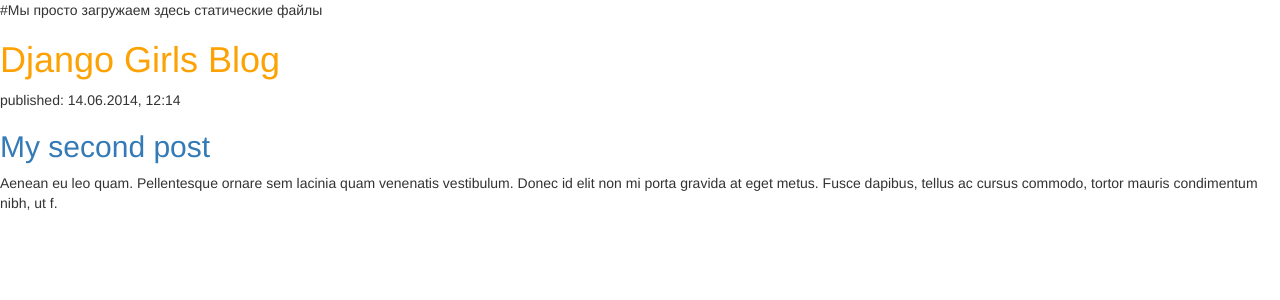
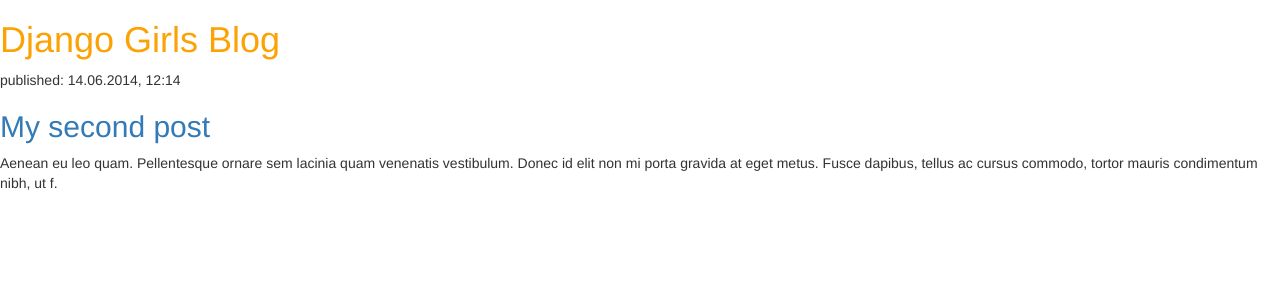
Before and after one commit to silverXraven/my-first-blog, a Django app: page / in a window 1280 px wide. Shown: the top 300 px of the page. Run offline with Django 3.2, Linux system fonts and the light colour scheme; data that the repository does not hold is empty; some libraries are stand-ins or nearby versions.

Commit message:
Css часть 3

```diff
--- a/blog/templates/blog/post_list.html
+++ b/blog/templates/blog/post_list.html
@@ -2,7 +2,8 @@
 <!DOCTYPE html>
 <html>
     <head>
-        <link rel="stylesheet" href="{% static 'css/blog.css' %}">#Мы просто загружаем здесь статические файлы
+        <link rel="stylesheet" href="{% static 'css/blog.css' %}">
+        <!-- #Мы просто загружаем здесь статические файлы -->
         <link rel="stylesheet" href="//maxcdn.bootstrapcdn.com/bootstrap/3.2.0/css/bootstrap.min.css">
         <link rel="stylesheet" href="//maxcdn.bootstrapcdn.com/bootstrap/3.2.0/css/bootstrap-theme.min.css">
         <title>Django Girls blog</title>
```
